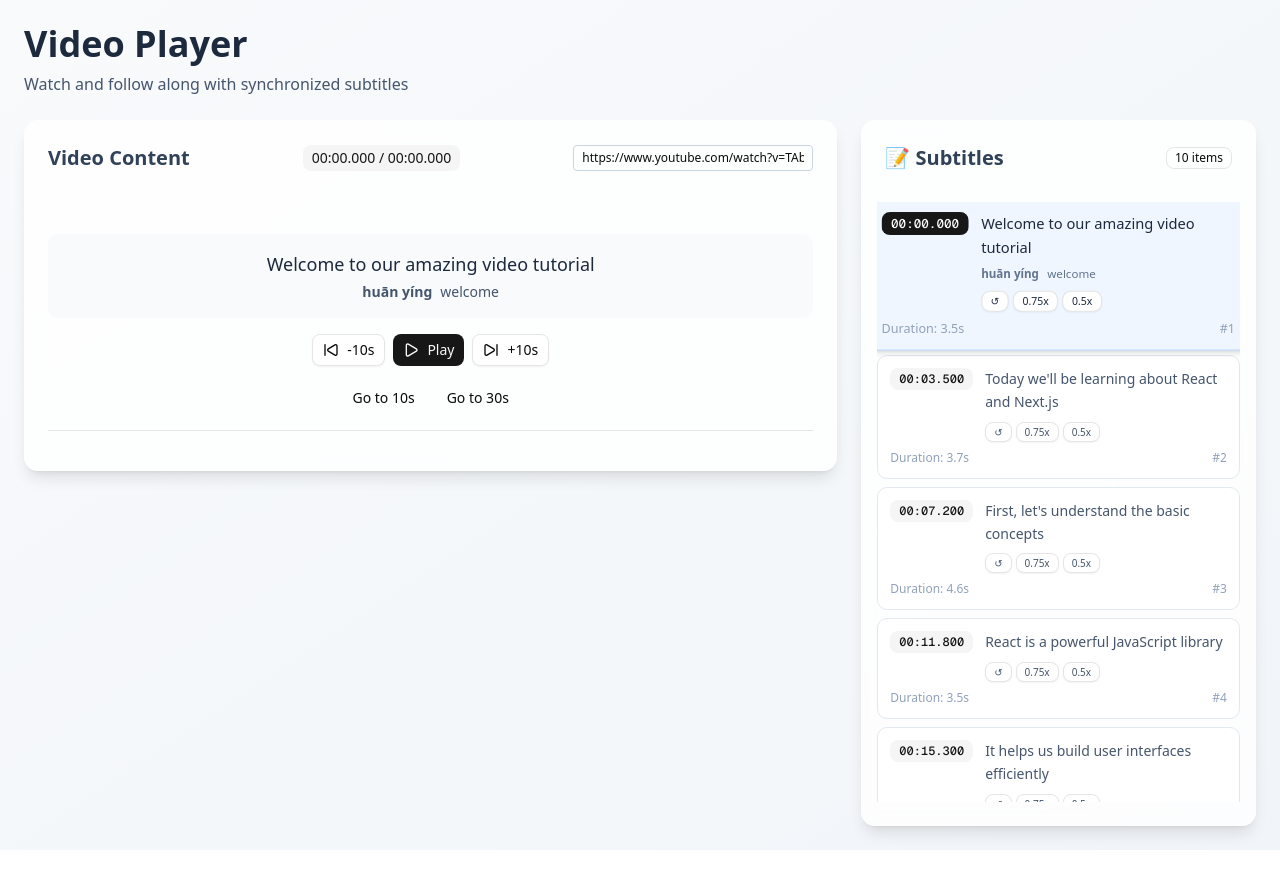
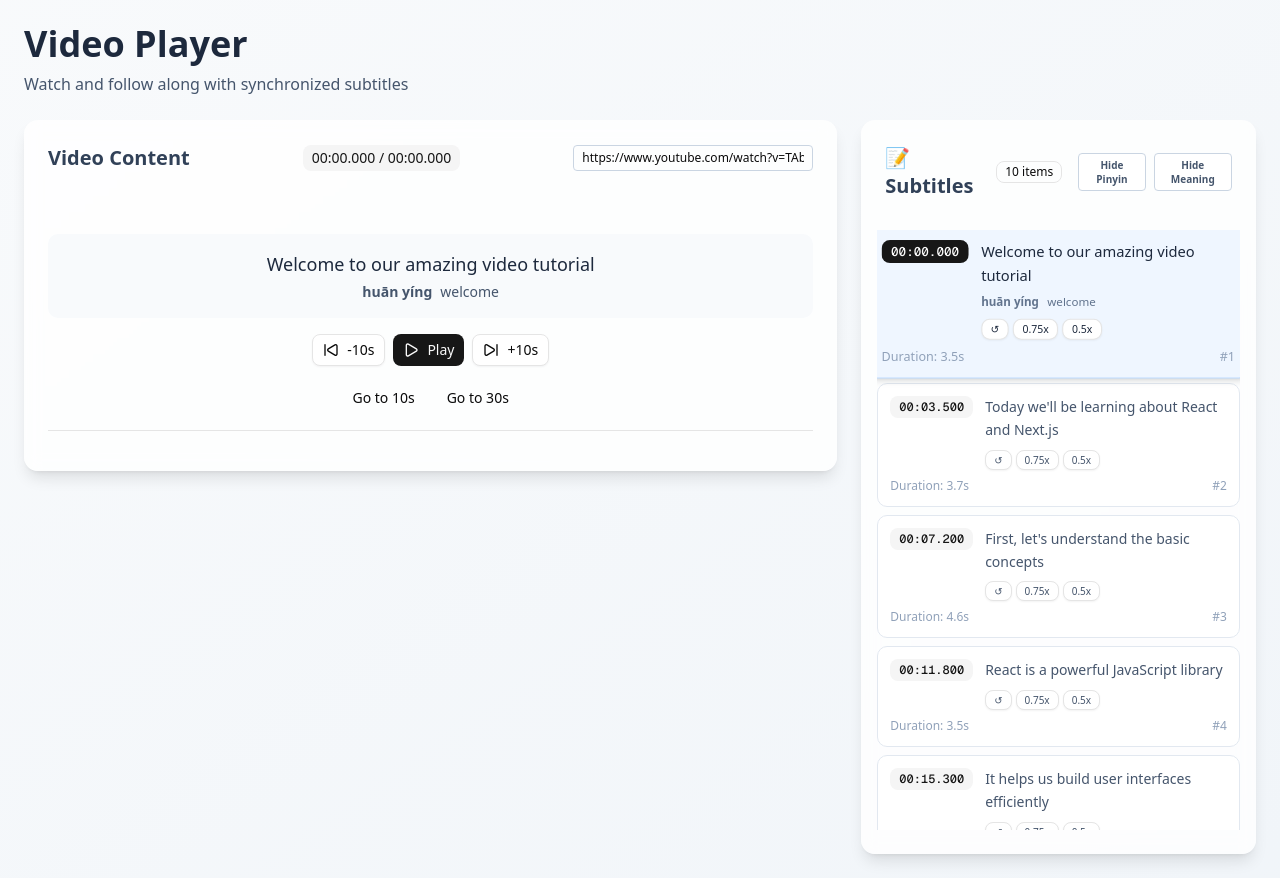
Before and after one commit to chandra-deb/test-next-gemini, a Next.js app: page /player in a window 1280 px wide. Before the commit the page ends 850 px from the top, so only its background shows below. Built offline with nearby package versions, Linux system fonts and the light colour scheme.

Commit message:
Add Pinyin and Meaning toggles to subtitle display

```diff
--- a/src/app/player/page.tsx
+++ b/src/app/player/page.tsx
@@ -45,6 +45,8 @@ const Player = () => {
   const [firstChunkStart, setFirstChunkStart] = useState<number | null>(null);
   const [showFirstChunkPrompt, setShowFirstChunkPrompt] = useState(false);
   const [chunksReceived, setChunksReceived] = useState(0);
+  const [showPinyin, setShowPinyin] = useState(true);
+  const [showMeaning, setShowMeaning] = useState(true);
   const startedRef = useRef<boolean>(false);
   // Replay management refs
   const replayResetTimerRef = useRef<ReturnType<typeof setTimeout> | null>(null);
@@ -358,6 +360,18 @@ const Player = () => {
                   <Badge variant="outline" className="ml-auto">
                     {subtitles.length} items
                   </Badge>
+                  <button
+                    onClick={() => setShowPinyin(p => !p)}
+                    className="ml-2 px-2 py-1 text-[10px] rounded border border-slate-300 bg-white hover:bg-slate-100 text-slate-600"
+                    aria-pressed={showPinyin}
+                    aria-label="Toggle Pinyin"
+                  >{showPinyin ? 'Hide Pinyin' : 'Show Pinyin'}</button>
+                  <button
+                    onClick={() => setShowMeaning(m => !m)}
+                    className="px-2 py-1 text-[10px] rounded border border-slate-300 bg-white hover:bg-slate-100 text-slate-600"
+                    aria-pressed={showMeaning}
+                    aria-label="Toggle Meaning"
+                  >{showMeaning ? 'Hide Meaning' : 'Show Meaning'}</button>
                 </CardTitle>
               </CardHeader>
               <CardContent className="p-0">
@@ -384,6 +398,8 @@ const Player = () => {
                   currentTime={currentTime}
                   onSeek={seekTo}
                   onReplayLine={replayLine}
+                  showPinyin={showPinyin}
+                  showMeaning={showMeaning}
                 />
               </CardContent>
             </Card>
--- a/src/components/player/SubtitleList.tsx
+++ b/src/components/player/SubtitleList.tsx
@@ -11,9 +11,11 @@ export interface SubtitleListProps {
   currentTime: number;
   onSeek: (time: number) => void;
   onReplayLine: (subtitle: SubtitleItem, rate?: number) => void;
+  showPinyin?: boolean;
+  showMeaning?: boolean;
 }
 
-export const SubtitleList: React.FC<SubtitleListProps> = ({ subtitles, currentTime, onSeek, onReplayLine }) => {
+export const SubtitleList: React.FC<SubtitleListProps> = ({ subtitles, currentTime, onSeek, onReplayLine, showPinyin = true, showMeaning = true }) => {
   const activeRef = useRef<HTMLDivElement | null>(null);
 
   useEffect(() => {
@@ -45,12 +47,12 @@ export const SubtitleList: React.FC<SubtitleListProps> = ({ subtitles, currentTi
                 </Badge>
                 <div className={`text-sm leading-relaxed flex-1 ${active ? "text-slate-800 font-medium" : "text-slate-600"}`}>
                   <p className="whitespace-pre-wrap break-words">{subtitle.text}</p>
-                  {(subtitle.pinyin || subtitle.meaning) && (
+          {(showPinyin && subtitle.pinyin) || (showMeaning && subtitle.meaning) ? (
                     <p className="text-[11px] mt-1 text-slate-500">
-                      {subtitle.pinyin && <span className="mr-2 font-semibold">{subtitle.pinyin}</span>}
-                      {subtitle.meaning}
+            {showPinyin && subtitle.pinyin && <span className="mr-2 font-semibold">{subtitle.pinyin}</span>}
+            {showMeaning && subtitle.meaning}
                     </p>
-                  )}
+          ) : null}
                   <div className="mt-2 flex gap-1 flex-wrap">
                     <Button
                       variant="outline"
```
Also changed, not shown: 1 other file (tests, documents, lock files or other folders).
